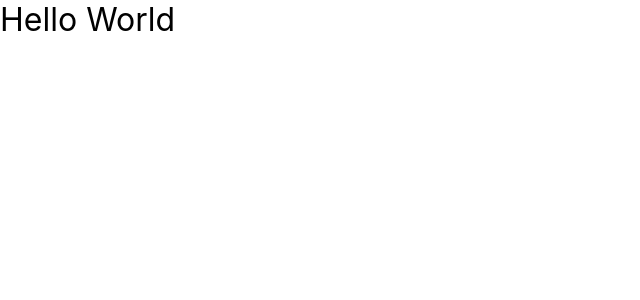
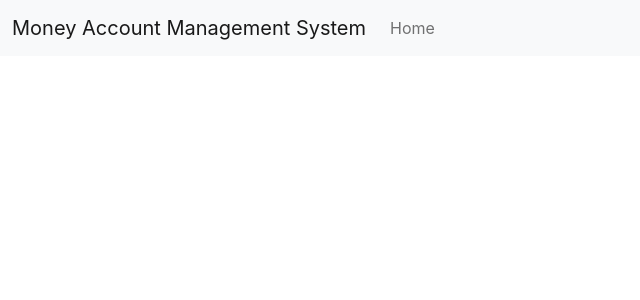
Before and after one commit to DigitalF1ow/simple-money-account-management-sys, a Vue app in the folder frontend-vuejs/: page / in a window 1280 px wide. Before the commit this address had no page. Shown: the top 300 px of the page, without its empty margins (0-640 px from the left). Built offline with nearby package versions, Linux system fonts and the light colour scheme.

Commit message:
Base Making

```diff
--- a/frontend-vuejs/package.json
+++ b/frontend-vuejs/package.json
@@ -8,6 +8,7 @@
     "lint": "eslint . --ext .vue,.js,.jsx,.cjs,.mjs --fix --ignore-path .gitignore"
   },
   "dependencies": {
+    "bootstrap": "^5.2.1",
     "vue": "^3.2.38",
     "vue-router": "^4.1.5"
   },
--- a/frontend-vuejs/src/App.vue
+++ b/frontend-vuejs/src/App.vue
@@ -1,13 +1,17 @@
-<script setup>
+<script>
 //import { RouterLink, RouterView } from "vue-router";
+import MainHeader from "./components/MainHeader.vue";
+
+export default {
+  name: "App",
+  components: {
+    MainHeader,
+  },
+};
 </script>
 
 <template>
-  <h1>Hello World</h1>
+  <div>
+    <MainHeader title="Money Account Management System" />
+  </div>
 </template>
-
-<style scoped>
-h1 {
-  color: black;
-}
-</style>
--- /dev/null
+++ b/frontend-vuejs/src/components/HeaderLink.vue
@@ -0,0 +1,5 @@
+<script></script>
+
+<template>
+  <button>Hello World</button>
+</template>
--- a/frontend-vuejs/src/components/MainHeader.vue
+++ b/frontend-vuejs/src/components/MainHeader.vue
@@ -1,3 +1,28 @@
+<script>
+export default {
+  name: "MainHeader",
+  props: {
+    title: {
+      type: String,
+      default: "Not Supposed To Happen",
+    },
+  },
+};
+</script>
+
 <template>
-  <h1>Hello World</h1>
+  <header>
+    <nav class="navbar navbar-expand-lg bg-light">
+      <div class="container-fluid">
+        <router-link class="navbar-brand" to="/">{{ title }}</router-link>
+        <div class="collapse navbar-collapse">
+          <ul class="navbar-nav">
+            <li class="nav-item">
+              <router-link class="nav-link" to="/">Home</router-link>
+            </li>
+          </ul>
+        </div>
+      </div>
+    </nav>
+  </header>
 </template>
--- a/frontend-vuejs/src/main.js
+++ b/frontend-vuejs/src/main.js
@@ -1,3 +1,6 @@
+import "bootstrap/dist/css/bootstrap.min.css";
+import "bootstrap/dist/js/bootstrap.js";
+
 import { createApp } from "vue";
 import App from "./App.vue";
 import router from "./router";
```
Also changed, not shown: 1 other file (tests, documents, lock files or other folders).
